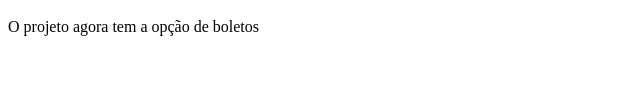
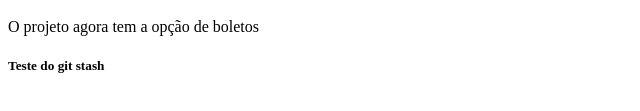
Before and after one commit to DevOps-Fiap/first-project, a plain HTML site: page index.html in a window 1280 px wide. Shown: the part 191-302 px from the top of the page, 0-640 px from the left. Drawn offline with Linux system fonts and the light colour scheme.

Commit message:
Add tag h5

```diff
--- a/index.html
+++ b/index.html
@@ -14,5 +14,7 @@
 
   <p>O projeto agora tem a opção de boletos</p>
 
+  <h5>Teste do git stash</h5>
+
 </body>
 </html>
```
